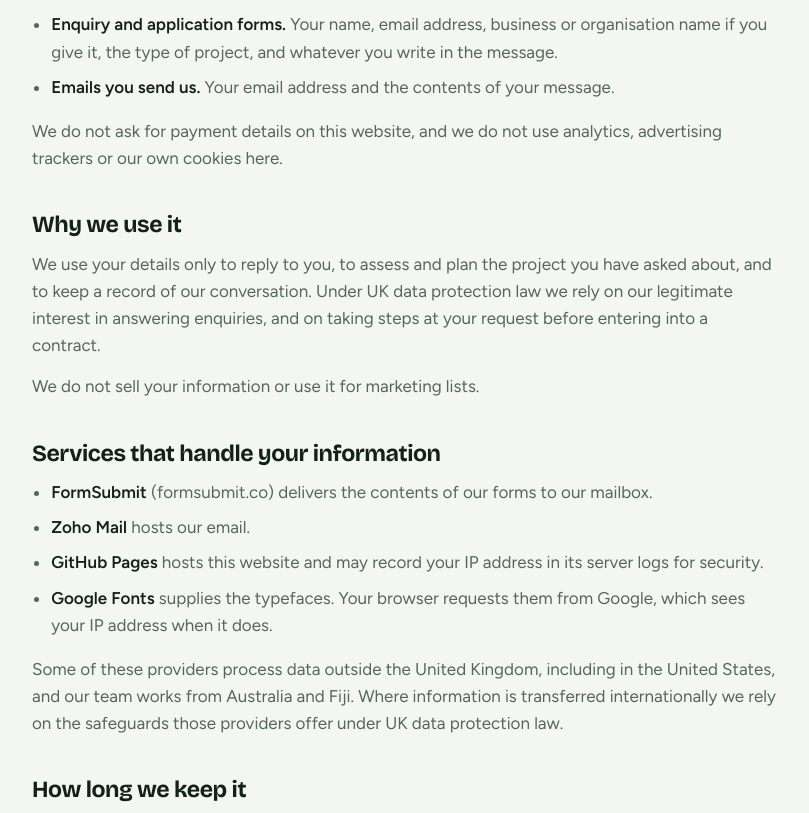
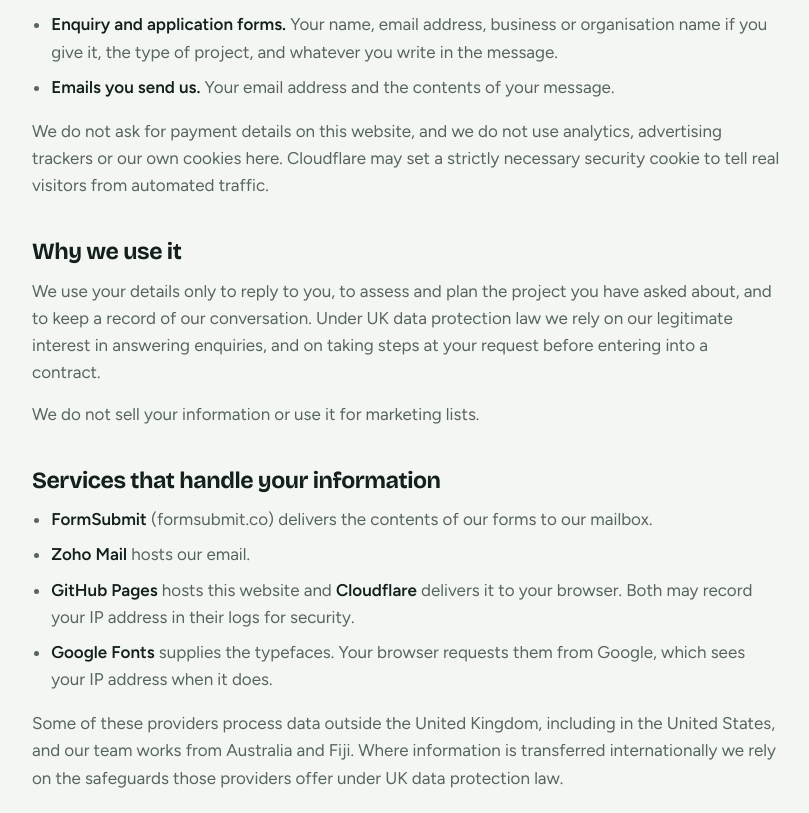
Before and after one commit to thecodecrafterslab/thecodecrafters-website, a plain HTML site: page privacy.html in a window 1280 px wide. Shown: the part 585-1398 px from the top of the page, without its empty margins (234-1043 px from the left). Drawn offline with nearby package versions, Linux system fonts and the light colour scheme.

Commit message:
Name Cloudflare in the privacy policy
Co-Authored-By: Claude Fable 5.2 <noreply@anthropic.com>
Claude-Session: https://claude.ai/code/session_01Uqweyp9VNs8x7cHNQCV4iW

```diff
--- a/privacy.html
+++ b/privacy.html
@@ -221,7 +221,7 @@ footer .wrap{display:flex;flex-wrap:wrap;justify-content:space-between;gap:12px}
       <li><strong>Enquiry and application forms.</strong> Your name, email address, business or organisation name if you give it, the type of project, and whatever you write in the message.</li>
       <li><strong>Emails you send us.</strong> Your email address and the contents of your message.</li>
     </ul>
-    <p>We do not ask for payment details on this website, and we do not use analytics, advertising trackers or our own cookies here.</p>
+    <p>We do not ask for payment details on this website, and we do not use analytics, advertising trackers or our own cookies here. Cloudflare may set a strictly necessary security cookie to tell real visitors from automated traffic.</p>
 
     <h2>Why we use it</h2>
     <p>We use your details only to reply to you, to assess and plan the project you have asked about, and to keep a record of our conversation. Under UK data protection law we rely on our legitimate interest in answering enquiries, and on taking steps at your request before entering into a contract.</p>
@@ -231,7 +231,7 @@ footer .wrap{display:flex;flex-wrap:wrap;justify-content:space-between;gap:12px}
     <ul>
       <li><strong>FormSubmit</strong> (formsubmit.co) delivers the contents of our forms to our mailbox.</li>
       <li><strong>Zoho Mail</strong> hosts our email.</li>
-      <li><strong>GitHub Pages</strong> hosts this website and may record your IP address in its server logs for security.</li>
+      <li><strong>GitHub Pages</strong> hosts this website and <strong>Cloudflare</strong> delivers it to your browser. Both may record your IP address in their logs for security.</li>
       <li><strong>Google Fonts</strong> supplies the typefaces. Your browser requests them from Google, which sees your IP address when it does.</li>
     </ul>
     <p>Some of these providers process data outside the United Kingdom, including in the United States, and our team works from Australia and Fiji. Where information is transferred internationally we rely on the safeguards those providers offer under UK data protection law.</p>
```
